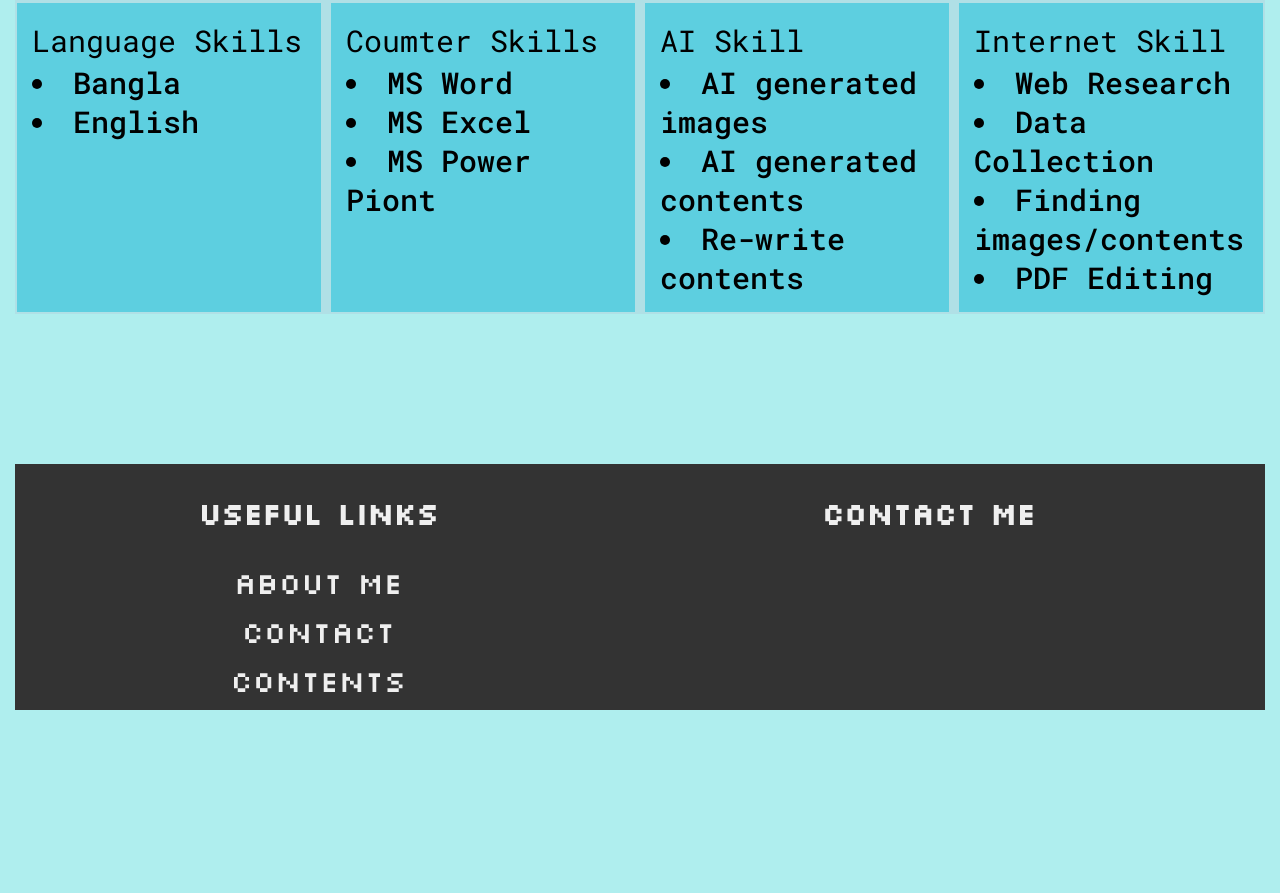
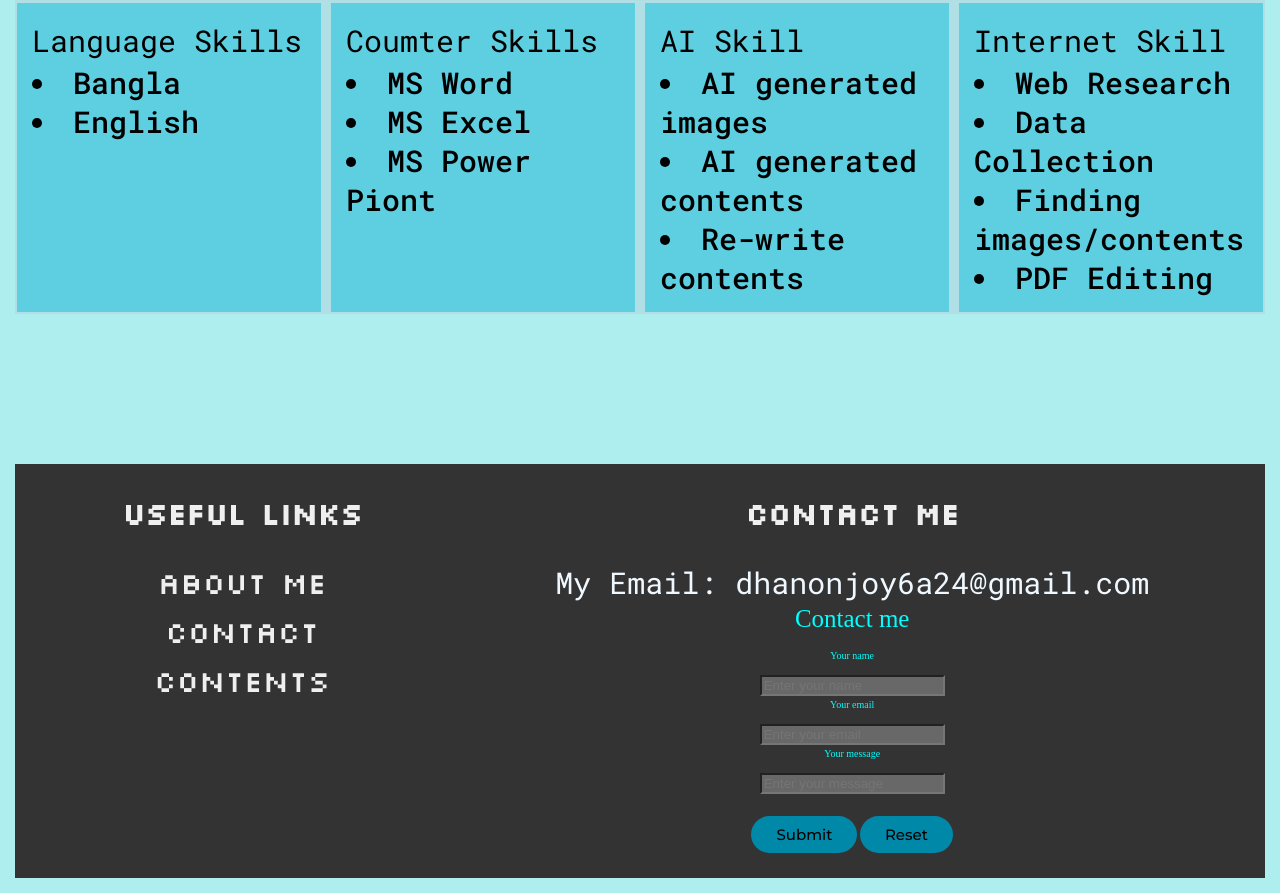
Before and after one commit to DjSahaAnogh/Project-1, a website: page index.html in a window 1280 px wide. Shown: the part 950-1843 px from the top of the page. Before the commit the page ends 1675 px from the top, so only its background shows below. Drawn offline with Linux system fonts and the light colour scheme.

Commit message:
mail function added

```diff
--- a/index.html
+++ b/index.html
@@ -93,7 +93,33 @@
       </div>
       <div class="col_2">
         <h3 class="footer_text">Contact Me</h3>
-
+        <div id="contacts" class="row">
+          <div class="col-lg-5">
+            <p class="text" style="color: aliceblue;">My Email: dhanonjoy6a24@gmail.com</p>
+            <form action="mailto: dhanonjoy6a24@gmail.com@gmail.com?subject=message" method="POST" enctype="text/plain" target="_blank">
+              <div class="p-3 mt-4" id="contact_me">
+                  <p style="color: cyan; font-size: 25px;" class="p-3 mt-4 text-center"><i class="fa-solid fa-address-book"></i> Contact me</p>
+                  <Br>
+                  <p style="color: cyan;" class="h2 text-center">Your name</p>
+                  <Br>
+                  <input style="background-color: rgb(104 104 104);" class="form-control" type="text" placeholder="Enter your name" name="Name "required>
+                  <br>
+                  <p style="color: cyan;" class="h2 text-center">Your email</p>
+                  <br>
+                  <input style="background-color: rgb(104 104 104);" class="form-control" type="email" placeholder="Enter your email" name="Email " required>
+                    <Br>
+                  <p style="color: cyan;" class="h2 text-center">Your message</p>
+                      <Br>
+                  <input style="background-color: rgb(104 104 104);" class="form-control" type="text" placeholder="Enter your message" name="Message " required>
+                  <div class="text-center">
+                    <Br><br>
+                    <button class="p-3 m-4 btn btn-outline-success" style="font-size: 15px;" type="submit">Submit</button>
+                    <button class="p-3 m-4 btn btn-outline-success" style="font-size: 15px;" type="reset">Reset</button>
+                  </div>
+              </div>
+            </form>
+          </div>
+        </div>
       </div>
     </footer>
   </body>
```
